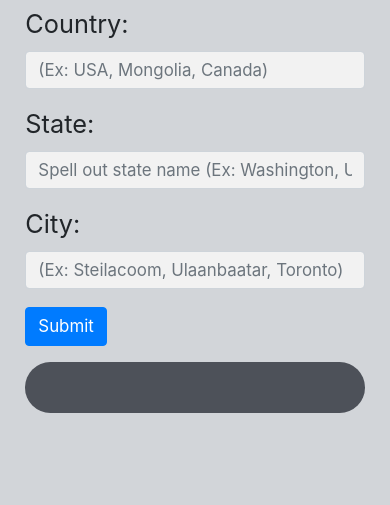
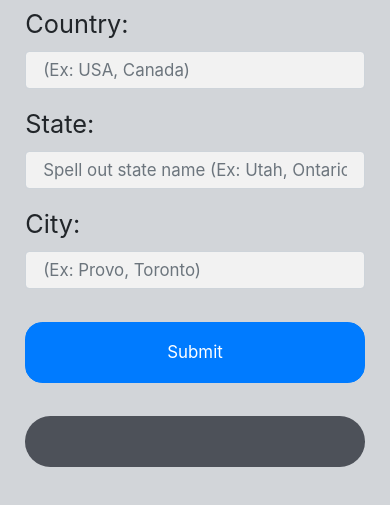
Before and after one commit to AmmonQ/Creative-Project-2---State-Information, a plain HTML site: page index.html in a window 390 px wide. Shown: the part 109-614 px from the top of the page. Drawn offline with nearby package versions, Linux system fonts and the light colour scheme.

```diff
--- a/index.html
+++ b/index.html
@@ -10,18 +10,18 @@
 
              <div class="form-group">
                  <label for="country_input">Country: </label>
-                 <input class="form-control" type="text" name="country_input" id="country_input" required placeholder="(Ex: USA, Mongolia, Canada)">
+                 <input class="form-control" type="text" name="country_input" id="country_input" required placeholder="(Ex: USA, Canada)">
              </div>
              <div class="form-group">
                  <label for="state_input" onclick="load_states()">State: </label>
-                 <input class="form-control" oninput="load_states()" onclick="load_states()" list="states" type="text" name="state_input" id="state_input" required autocomplete="off" placeholder="Spell out state name (Ex: Washington, Ulaanbaatar, Ontario):">
+                 <input class="form-control" oninput="load_states()" onclick="load_states()" list="states" type="text" name="state_input" id="state_input" required autocomplete="off" placeholder="Spell out state name (Ex: Utah, Ontario)">
                  <datalist id="states">
 
                  </datalist>
              </div>
             <div class="form-group">
                  <label for="city_input" onclick="load_cities()">City: </label>
-                 <input class="form-control" oninput="load_cities()" type="text" list="cities" onclick="load_cities()" name="city_input" id="city_input" required autocomplete="off" placeholder="(Ex: Steilacoom, Ulaanbaatar, Toronto)">
+                 <input class="form-control" oninput="load_cities()" type="text" list="cities" onclick="load_cities()" name="city_input" id="city_input" required autocomplete="off" placeholder="(Ex: Provo, Toronto)">
                 <datalist id="cities">
 
                 </datalist>
--- a/script.js
+++ b/script.js
@@ -39,7 +39,7 @@ function load_states(e) {
     fetch(request)
         .then(function(res) {
             if (res.status != 200) {
-                document.getElementById("state_input").setAttribute("placeholder","Location not autofilled. Please try again or try manually typing in state. Perhaps the state is not spelled out? Perhaps there is no data for this location.");
+                document.getElementById("state_input").setAttribute("placeholder","Location not autofilled. Please try again.");
                 return {
                     text: "Error calling IQ Air API service: " + res.statusText
                 }
@@ -66,7 +66,7 @@ function load_cities(e) {
     fetch(request)
         .then(function(res) {
             if (res.status != 200) {
-                document.getElementById("city_input").setAttribute("placeholder","Location not autofilled. Please try again or try manually typing in city. Perhaps the city is not spelled correctly? Perhaps there is no data for this location.");
+                document.getElementById("city_input").setAttribute("placeholder","Location not autofilled. Please try again.");
                 return {
                     text: "Error calling IQ Air API service: " + res.statusText
                 }
--- a/styles.css
+++ b/styles.css
@@ -19,7 +19,7 @@ body {
 .form-control {
     background-color: #F2F2F2 !important;
     font-size: 2vh !important;
-    padding: 0.5em;
+    padding: 1em !important;
 }
 
 h1 {
@@ -29,4 +29,9 @@ h1 {
 
 #submit_button {
     font-size: 2vh !important;
+    margin-top: 1em;
+    margin-bottom: 1em;
+    padding: 1em;
+    border-radius: 1em;
+    width: 100%;
 }
```
